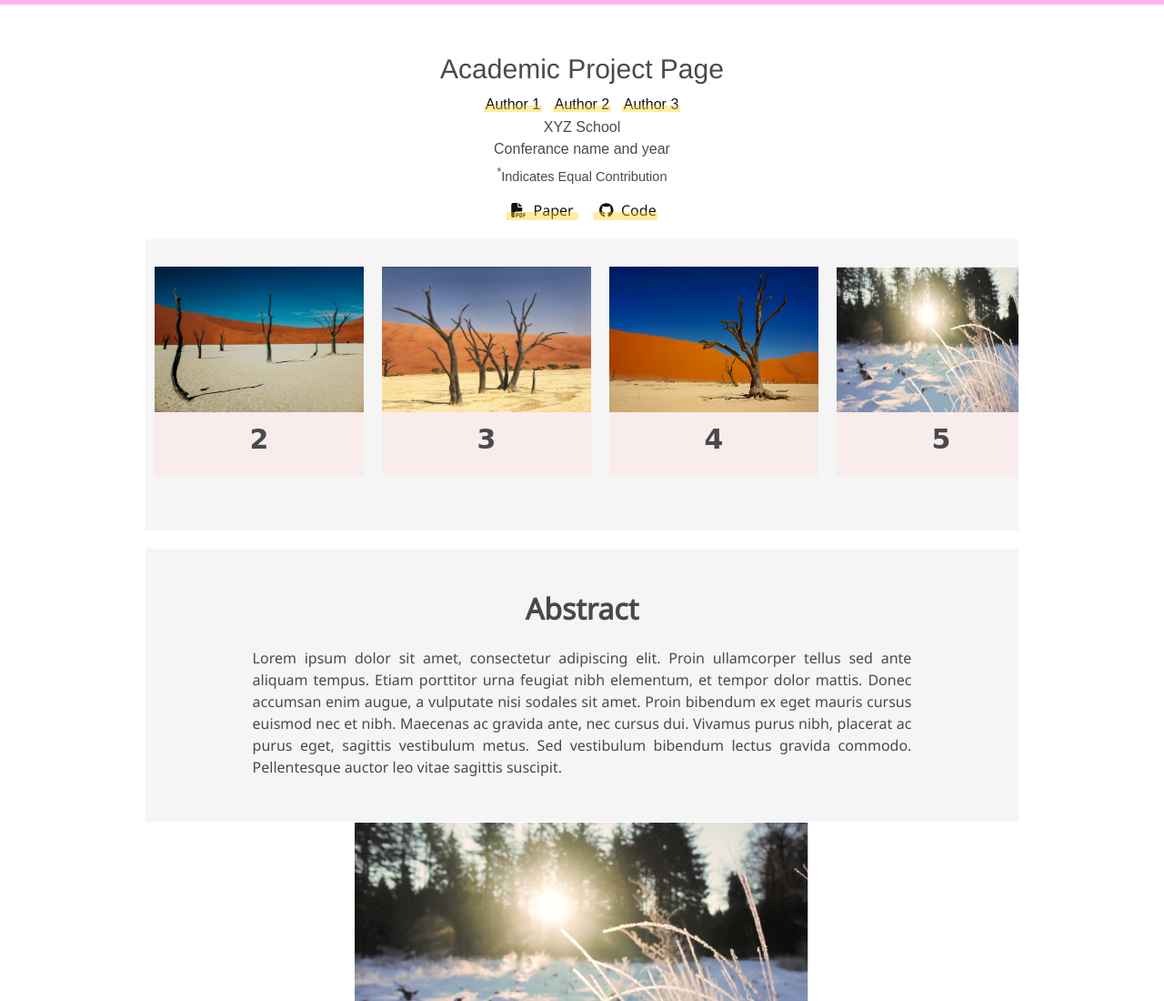
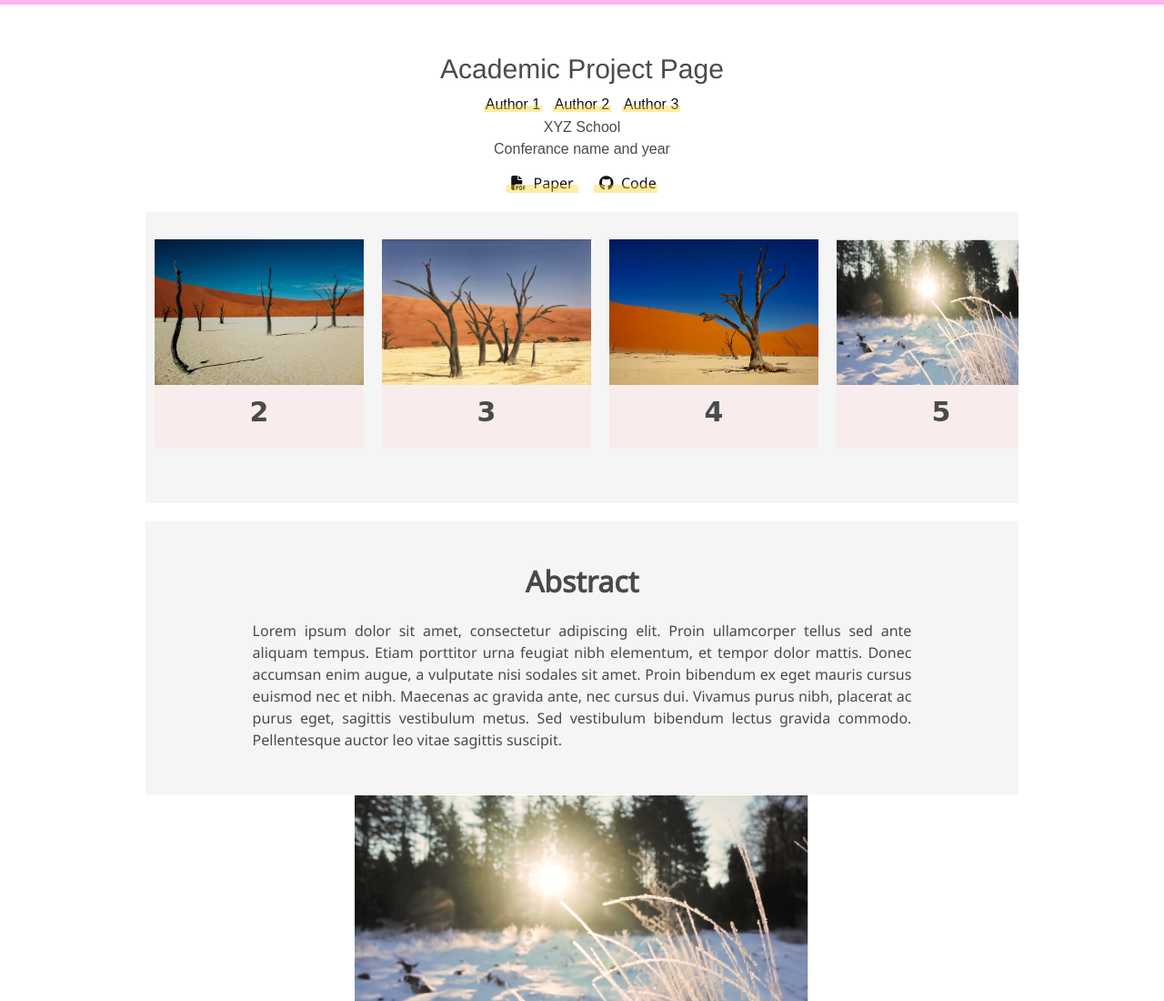
Before and after one commit to sakshamsingh1/first_project_page, a plain HTML site: page index.html in a window 1280 px wide. Shown: the top 1100 px of the page at 91% size. Drawn offline with nearby package versions, Linux system fonts and the light colour scheme; some packages are replaced by stand-ins of ours; some icons are missing; a web font is replaced by a local one.

Commit message:
Update index.html

```diff
--- a/index.html
+++ b/index.html
@@ -75,7 +75,6 @@
 
                   <div class="is-size-5 publication-authors">
                     <span class="author-block">XYZ School<br>Conferance name and year</span>
-                    <span class="eql-cntrb"><small><br><sup>*</sup>Indicates Equal Contribution</small></span>
                   </div>
 
                   <div class="column has-text-centered">
```
